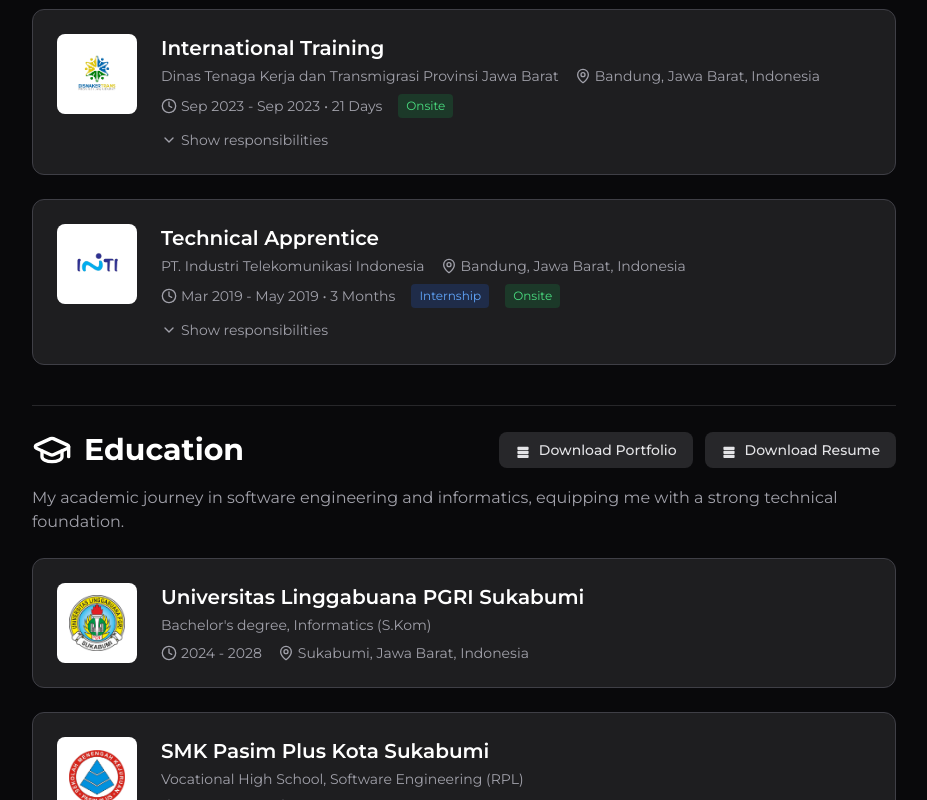
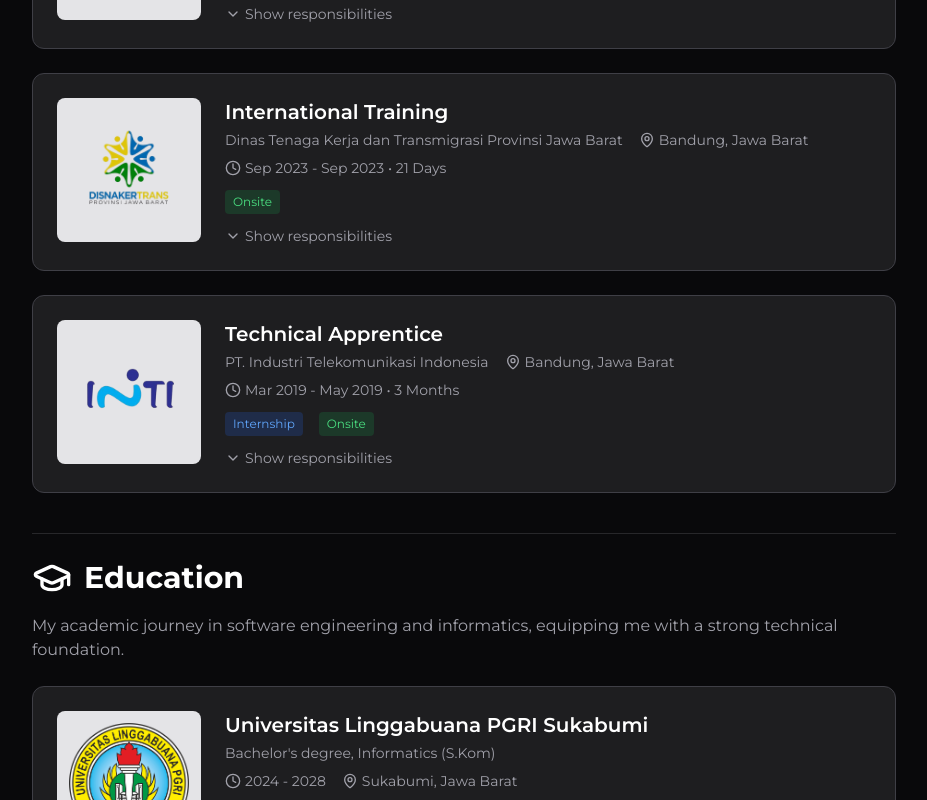
Before and after one commit to hasbihasbullh/portfolio, a Next.js app: page /about in a window 1280 px wide. Shown: the part 980-1780 px from the top of the page, without its empty margins (336-1263 px from the left). Built offline with nearby package versions, Linux system fonts and the light colour scheme.

Commit message:
update about

```diff
--- a/app/about/page.tsx
+++ b/app/about/page.tsx
@@ -2,9 +2,12 @@
 import { DesktopSidebar } from "@/components/common/DesktopSidebar";
 import { MobileNavbar } from "@/components/common/MobileNavbar";
 import { profileData, experiences, education } from "@/lib/data";
-import { Briefcase, GraduationCap, MapPin, Clock, ChevronDown, ChevronUp } from "lucide-react";
+
+import SpotlightCard from "@/components/elements/SpotlightCard";
 import Image from "next/image";
 import { useState } from "react";
+
+import { Briefcase, GraduationCap, MapPin, Clock, ChevronDown, ChevronUp } from "lucide-react";
 
 export default function AboutPage() {
   const [expandedCard, setExpandedCard] = useState<string | null>(null);
@@ -45,10 +48,10 @@ export default function AboutPage() {
 
                 <div className="space-y-6">
                   {experiences.map((exp) => (
-                    <div key={exp.id} className="bg-zinc-800/70 border border-zinc-700 rounded-xl p-6 hover:bg-zinc-800/90 transition-colors duration-200">
+                    <SpotlightCard key={exp.id} className="bg-zinc-800/70 border border-zinc-700 rounded-xl hover:bg-zinc-800/90 transition-colors duration-200 !p-6 md:col-span-2">
                       <div className="flex items-start space-x-6">
                         <div className="flex-shrink-0">
-                          <div className="w-20 h-20 bg-white rounded-lg flex items-center justify-center p-3">
+                          <div className="w-36 h-36 bg-zinc-200 rounded-lg flex items-center justify-center p-3">
                             <Image src={exp.logo} alt={`${exp.company} Logo`} width={80} height={80} className="w-full h-full object-contain rounded" />
                           </div>
                         </div>
@@ -66,6 +69,8 @@ export default function AboutPage() {
                               <Clock className="w-4 h-4 mr-1" />
                               <span>{exp.duration}</span>
                             </div>
+                          </div>
+                          <div className="flex flex-wrap items-center text-zinc-400 text-sm mb-3 space-x-4">
                             {exp.tags.map((tag) => (
                               <span key={tag} className={`px-2 py-1 rounded text-xs ${tag === "Internship" ? "bg-blue-600/20 text-blue-400" : tag === "Remote" ? "bg-orange-600/20 text-orange-400" : "bg-green-600/20 text-green-400"}`}>
                                 {tag}
@@ -92,7 +97,7 @@ export default function AboutPage() {
                           )}
                         </div>
                       </div>
-                    </div>
+                    </SpotlightCard>
                   ))}
                 </div>
               </div>
@@ -106,50 +111,14 @@ export default function AboutPage() {
                     <GraduationCap className="w-10 h-10 text-white" />
                     <h2 className="text-2xl lg:text-3xl font-bold text-white">Education</h2>
                   </div>
-                  <div className="hidden sm:flex space-x-3">
-                    <a href="/portfolio.pdf" download className="flex items-center bg-zinc-800 hover:bg-zinc-700 text-zinc-200 px-4 py-2 rounded-lg transition-colors text-sm font-medium focus:outline-none focus:ring-2 focus:ring-blue-500">
-                      <svg className="w-4 h-4 mr-2" fill="currentColor" viewBox="0 0 20 20">
-                        <path d="M3 17a1 1 0 011-1h12a1 1 0 011 1v2a1 1 0 01-1 1H4a1 1 0 01-1-1v-2zM3 12a1 1 0 011-1h12a1 1 0 011 1v2a1 1 0 01-1 1H4a1 1 0 01-1-1v-2zM3 7a1 1 0 011-1h12a1 1 0 011 1v2a1 1 0 01-1 1H4a1 1 0 01-1-1V7z"></path>
-                      </svg>
-                      Download Portfolio
-                    </a>
-                    <a href="/resume.pdf" download className="flex items-center bg-zinc-800 hover:bg-zinc-700 text-zinc-200 px-4 py-2 rounded-lg transition-colors text-sm font-medium focus:outline-none focus:ring-2 focus:ring-blue-500">
-                      <svg className="w-4 h-4 mr-2" fill="currentColor" viewBox="0 0 20 20">
-                        <path d="M3 17a1 1 0 011-1h12a1 1 0 011 1v2a1 1 0 01-1 1H4a1 1 0 01-1-1v-2zM3 12a1 1 0 011-1h12a1 1 0 011 1v2a1 1 0 01-1 1H4a1 1 0 01-1-1v-2zM3 7a1 1 0 011-1h12a1 1 0 011 1v2a1 1 0 01-1 1H4a1 1 0 01-1-1V7z"></path>
-                      </svg>
-                      Download Resume
-                    </a>
-                  </div>
                 </div>
                 <p className="text-zinc-400 mb-6">My academic journey in software engineering and informatics, equipping me with a strong technical foundation.</p>
-                <div className="sm:hidden flex flex-col space-y-3 mb-6">
-                  <a
-                    href="/portfolio.pdf"
-                    download
-                    className="flex items-center justify-center bg-zinc-800 hover:bg-zinc-700 text-zinc-200 px-4 py-3 rounded-lg transition-colors text-sm font-medium focus:outline-none focus:ring-2 focus:ring-blue-500"
-                  >
-                    <svg className="w-4 h-4 mr-2" fill="currentColor" viewBox="0 0 20 20">
-                      <path d="M3 17a1 1 0 011-1h12a1 1 0 011 1v2a1 1 0 01-1 1H4a1 1 0 01-1-1v-2zM3 12a1 1 0 011-1h12a1 1 0 011 1v2a1 1 0 01-1 1H4a1 1 0 01-1-1v-2zM3 7a1 1 0 011-1h12a1 1 0 011 1v2a1 1 0 01-1 1H4a1 1 0 01-1-1V7z"></path>
-                    </svg>
-                    Download Portfolio
-                  </a>
-                  <a
-                    href="/resume.pdf"
-                    download
-                    className="flex items-center justify-center bg-zinc-800 hover:bg-zinc-700 text-zinc-200 px-4 py-3 rounded-lg transition-colors text-sm font-medium focus:outline-none focus:ring-2 focus:ring-blue-500"
-                  >
-                    <svg className="w-4 h-4 mr-2" fill="currentColor" viewBox="0 0 20 20">
-                      <path d="M3 17a1 1 0 011-1h12a1 1 0 011 1v2a1 1 0 01-1 1H4a1 1 0 01-1-1v-2zM3 12a1 1 0 011-1h12a1 1 0 011 1v2a1 1 0 01-1 1H4a1 1 0 01-1-1v-2zM3 7a1 1 0 011-1h12a1 1 0 011 1v2a1 1 0 01-1 1H4a1 1 0 01-1-1V7z"></path>
-                    </svg>
-                    Download Resume
-                  </a>
-                </div>
                 <div className="space-y-6">
                   {education.map((edu) => (
-                    <div key={edu.id} className="bg-zinc-800/70 border border-zinc-700 rounded-xl p-6 hover:bg-zinc-800/90 transition-colors duration-200">
+                    <SpotlightCard key={edu.id} className="bg-zinc-800/70 border border-zinc-700 rounded-xl hover:bg-zinc-800/90 transition-colors duration-200 !p-6 md:col-span-2">
                       <div className="flex items-start space-x-6">
                         <div className="flex-shrink-0">
-                          <div className="w-20 h-20 bg-white rounded-lg flex items-center justify-center p-3">
+                          <div className="w-36 h-36 bg-zinc-200 rounded-lg flex items-center justify-center p-3">
                             <Image src={edu.logo} alt={`${edu.title} Logo`} width={80} height={80} className="w-full h-full object-contain rounded" />
                           </div>
                         </div>
@@ -159,6 +128,7 @@ export default function AboutPage() {
                             <span>{edu.degree}</span>
                           </div>
                           <div className="flex flex-wrap items-center text-zinc-400 text-sm space-x-4">
+                            <div className="flex flex-col sm:flex-row sm:space-x-4 space-y-2 sm:space-y-0">
                               <div className="flex items-center">
                                 <Clock className="w-4 h-4 mr-1" />
                                 <span>{edu.duration}</span>
@@ -171,6 +141,7 @@ export default function AboutPage() {
                           </div>
                         </div>
                       </div>
+                    </SpotlightCard>
                   ))}
                 </div>
               </div>
--- a/lib/data/educationData.ts
+++ b/lib/data/educationData.ts
@@ -4,7 +4,7 @@ export const education = [
     title: "Universitas Linggabuana PGRI Sukabumi",
     degree: "Bachelor's degree, Informatics (S.Kom)",
     duration: "2024 - 2028",
-    location: "Sukabumi, Jawa Barat, Indonesia",
+    location: "Sukabumi, Jawa Barat",
     logo: "/logo/univ-linggabuana.png",
   },
   {
@@ -12,7 +12,7 @@ export const education = [
     title: "SMK Pasim Plus Kota Sukabumi",
     degree: "Vocational High School, Software Engineering (RPL)",
     duration: "2017 - 2020",
-    location: "Sukabumi, Jawa Barat, Indonesia",
+    location: "Sukabumi, Jawa Barat",
     logo: "/logo/smk-pasim.png",
   },
   {
@@ -20,7 +20,7 @@ export const education = [
     title: "Azzainiyyah",
     degree: "Islamic Junior High School (MTs)",
     duration: "2014 - 2017",
-    location: "Sukabumi, Jawa Barat, Indonesia",
+    location: "Sukabumi, Jawa Barat",
     logo: "/logo/azzainiyyah.png",
   },
 ];
--- a/lib/data/experienceData.ts
+++ b/lib/data/experienceData.ts
@@ -3,7 +3,7 @@ export const experiences = [
     id: "solusiku",
     title: "Advertiser Training",
     company: "PT. Solusi Kreatif Universal",
-    location: "Bekasi, Jawa Barat, Indonesia",
+    location: "Bekasi, Jawa Barat",
     duration: "Mar 2024 - May 2024 • 3 Months",
     tags: ["Internship", "Remote"],
     logo: "/logo/solusiku.png",
@@ -13,7 +13,7 @@ export const experiences = [
     id: "lead",
     title: "Junior Web Administrator",
     company: "Language, Education, and Arts Development English (LEAD)",
-    location: "Bandung, Jawa Barat, Indonesia",
+    location: "Bandung, Jawa Barat",
     duration: "Oct 2023 - Mar 2024 • 6 Months",
     tags: ["Part-time", "Remote"],
     logo: "/logo/lead.png",
@@ -23,7 +23,7 @@ export const experiences = [
     id: "disnaker-trans",
     title: "International Training",
     company: "Dinas Tenaga Kerja dan Transmigrasi Provinsi Jawa Barat",
-    location: "Bandung, Jawa Barat, Indonesia",
+    location: "Bandung, Jawa Barat",
     duration: "Sep 2023 - Sep 2023 • 21 Days",
     tags: ["Onsite"],
     logo: "/logo/disnakertrans.png",
@@ -33,7 +33,7 @@ export const experiences = [
     id: "inti-persero",
     title: "Technical Apprentice",
     company: "PT. Industri Telekomunikasi Indonesia",
-    location: "Bandung, Jawa Barat, Indonesia",
+    location: "Bandung, Jawa Barat",
     duration: "Mar 2019 - May 2019 • 3 Months",
     tags: ["Internship", "Onsite"],
     logo: "/logo/inti-persero.png",
```
Also changed, not shown: public/logo/solusiku.png. Lines whose indentation alone changed are shown as unchanged.
